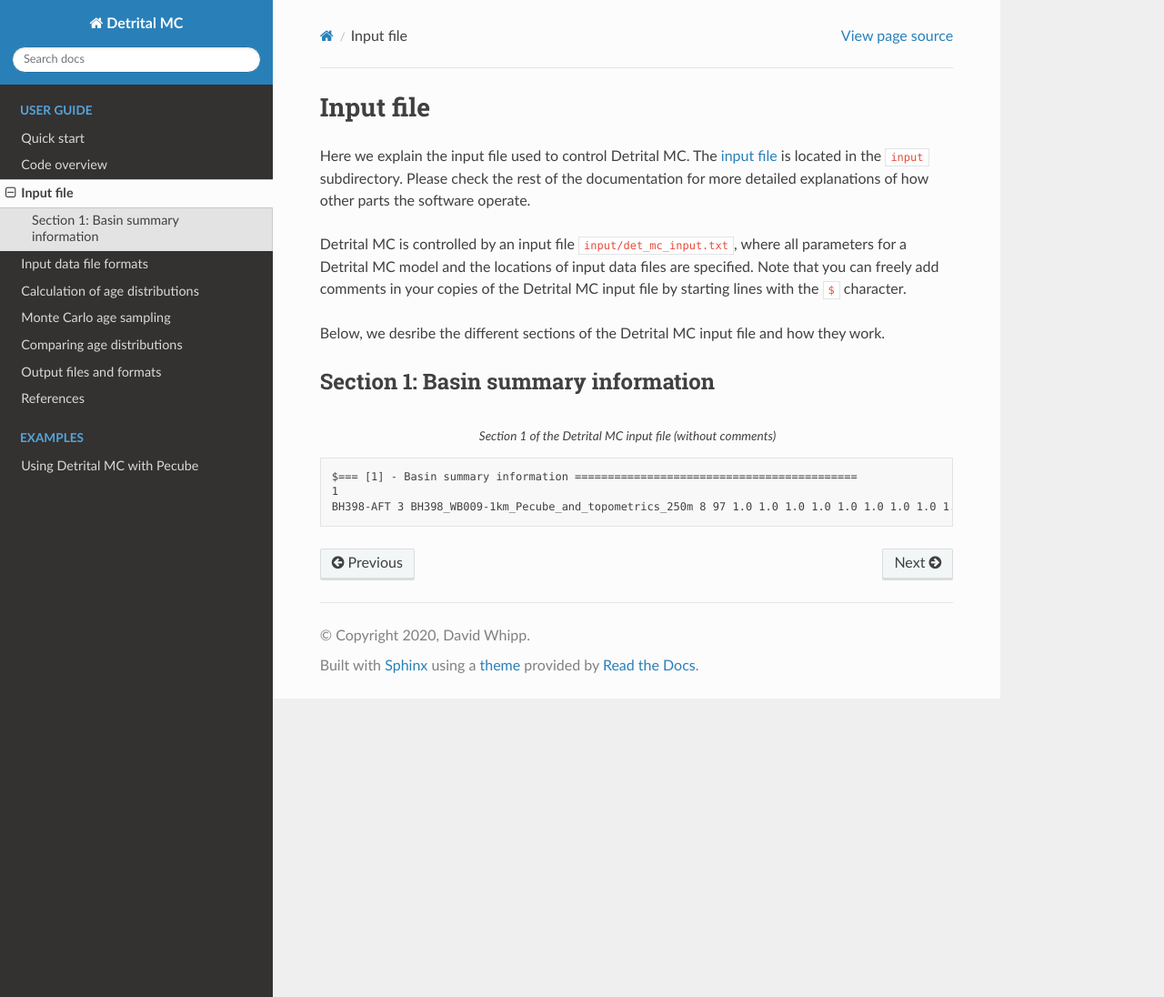
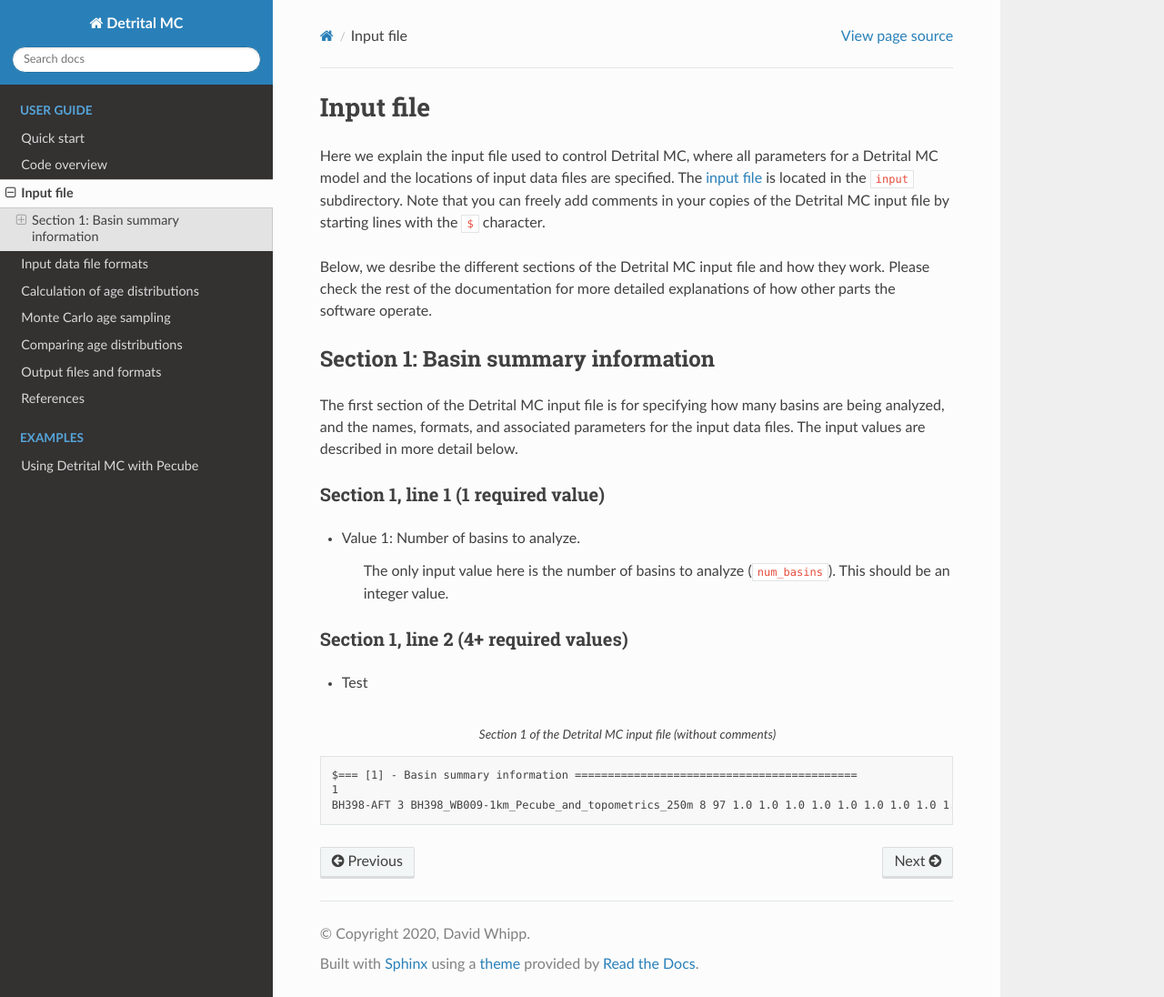
Before and after one commit to HUGG/Detrital-MC, a Sphinx documentation site: the page built from docs/source/manual/input-file.rst, in a window 1280 px wide and 1096 px high. Shown: the whole window at 91% size. Built offline with Sphinx 7.4.7 and the Read the Docs theme 2.0.0, drawn with Linux system fonts in a browser that asks for light colours.

Commit message:
Testing formatting for section 1

```diff
--- a/docs/source/manual/input-file.rst
+++ b/docs/source/manual/input-file.rst
@@ -1,17 +1,32 @@
 Input file
 ==========
 
-Here we explain the input file used to control Detrital MC.
+Here we explain the input file used to control Detrital MC, where all parameters for a Detrital MC model and the locations of input data files are specified.
 The `input file <https://github.com/HUGG/Detrital-MC/blob/master/input/det_mc_input.txt>`_ is located in the ``input`` subdirectory.
-Please check the rest of the documentation for more detailed explanations of how other parts the software operate.
-
-Detrital MC is controlled by an input file ``input/det_mc_input.txt``, where all parameters for a Detrital MC model and the locations of input data files are specified.
 Note that you can freely add comments in your copies of the Detrital MC input file by starting lines with the ``$`` character.
 
 Below, we desribe the different sections of the Detrital MC input file and how they work.
+Please check the rest of the documentation for more detailed explanations of how other parts the software operate.
 
 Section 1: Basin summary information
 ------------------------------------
+
+The first section of the Detrital MC input file is for specifying how many basins are being analyzed, and the names, formats, and associated parameters for the input data files.
+The input values are described in more detail below.
+
+Section 1, line 1 (1 required value)
+~~~~~~~~~~~~~~~~~~~~~~~~~~~~~~~~~~~~
+
+- Value 1: Number of basins to analyze.
+
+    The only input value here is the number of basins to analyze (``num_basins``).
+    This should be an integer value.
+
+Section 1, line 2 (4+ required values)
+~~~~~~~~~~~~~~~~~~~~~~~~~~~~~~~~~~~~~~
+
+- Test
+
 
 .. code-block:: none
     :caption: Section 1 of the Detrital MC input file (without comments)
```
